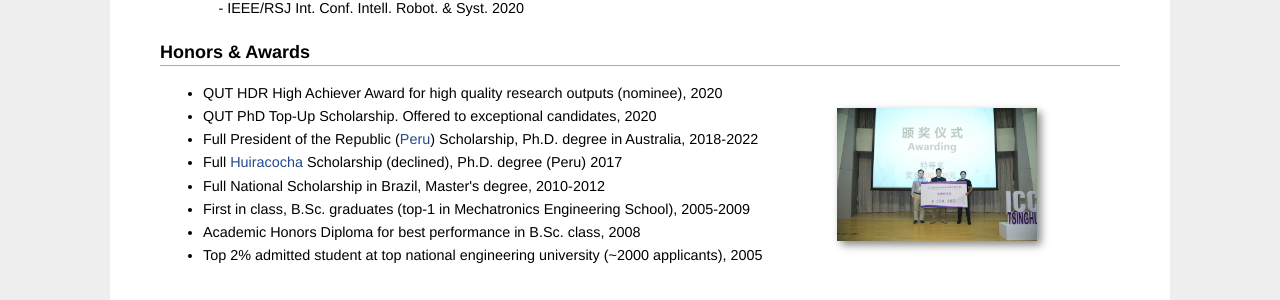
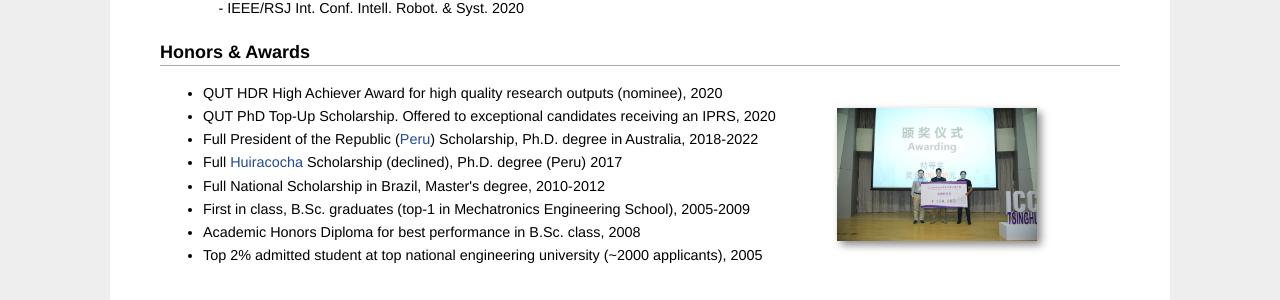
Before and after one commit to mchancan/mchancan.github.io, a Jekyll site: the page built from index.html, in a window 1280 px wide. Shown: the part 1596-1896 px from the top of the page. Built offline with Jekyll 4.4.1, drawn with Linux system fonts in a browser that asks for light colours; comment, search, counter and statistics services are not loaded.

Commit message:
Update index.html

```diff
--- a/index.html
+++ b/index.html
@@ -144,7 +144,7 @@ title: Marvin's Homepage
 		<td width="670">
 			<ul>
 				<li>QUT HDR High Achiever Award for high quality research outputs (nominee), 2020</li>
-				<li>QUT PhD Top-Up Scholarship. Offered to exceptional candidates, 2020</li>
+				<li>QUT PhD Top-Up Scholarship. Offered to exceptional candidates receiving an IPRS, 2020</li>
 				<li>Full President of the Republic (<a href="https://www.pronabec.gob.pe/beca-presidente/">Peru</a>) Scholarship, Ph.D. degree in Australia, 2018-2022</li>
 				<li>Full <a href="https://posgrado.pucp.edu.pe/beca-fondo/beca-huiracocha/">Huiracocha</a> Scholarship (declined), Ph.D. degree (Peru) 2017</li>
 				<li>Full National Scholarship in Brazil, Master's degree, 2010-2012</li>
```
